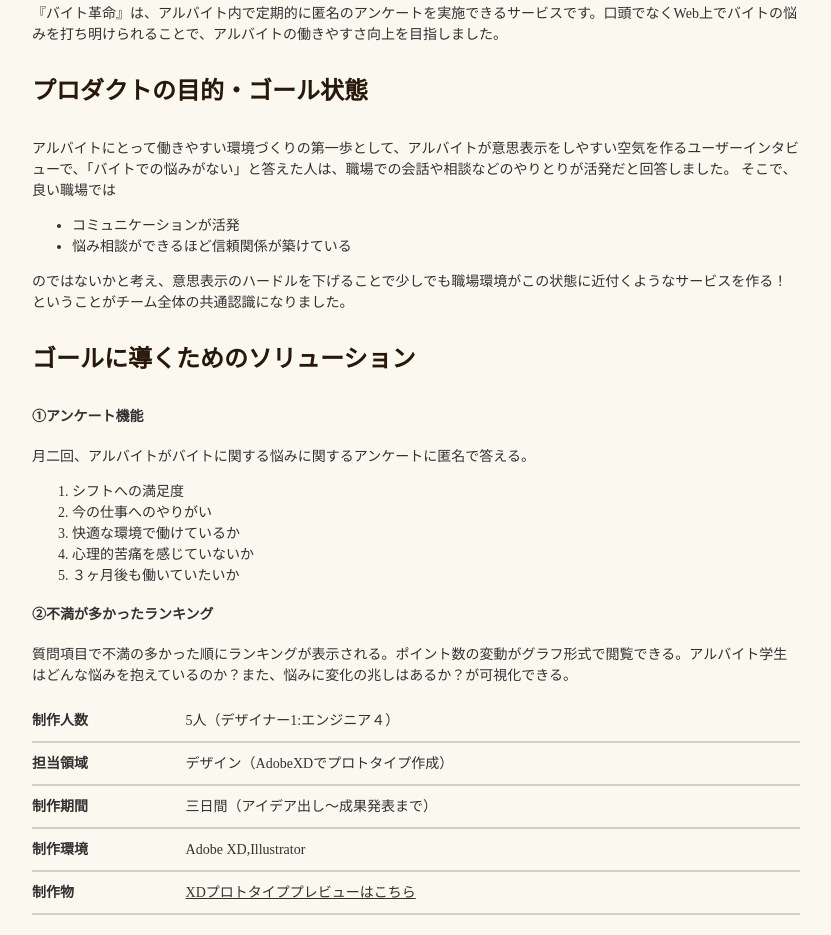
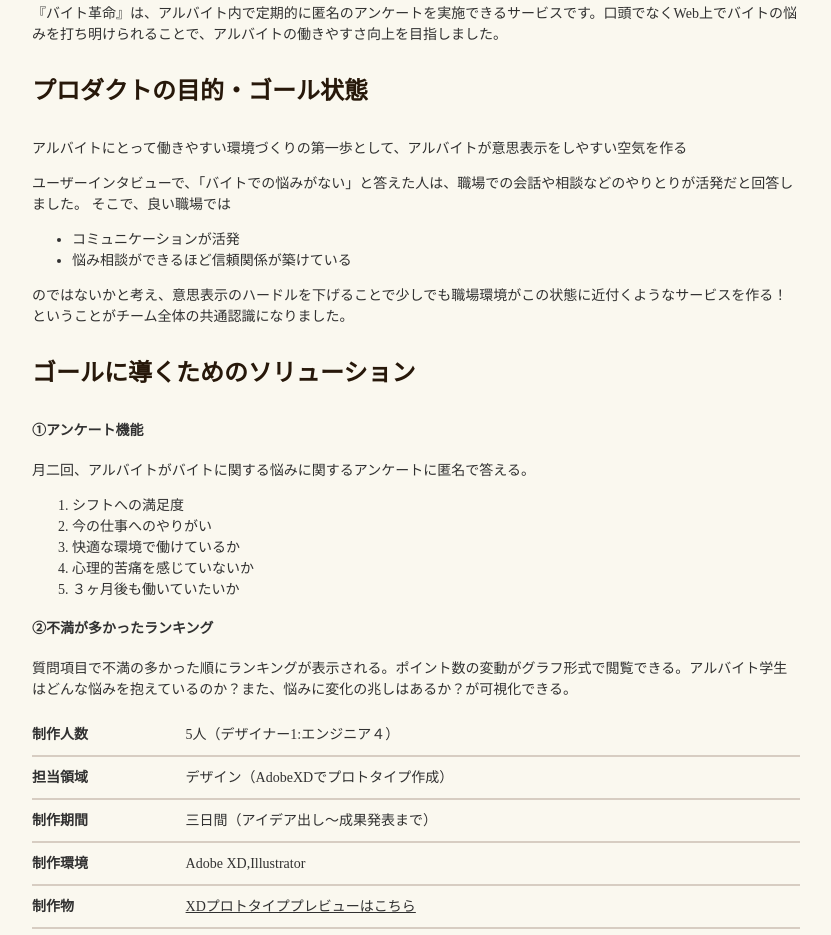
Before and after one commit to tm123n/tamagofolio, a plain HTML site: page works/works_01.html in a window 1280 px wide. Shown: the part 906-1841 px from the top of the page, without its empty margins (224-1055 px from the left). Drawn offline with Linux system fonts and the light colour scheme.

Commit message:
Update works_01.html

```diff
--- a/works/works_01.html
+++ b/works/works_01.html
@@ -23,7 +23,8 @@
 			<p>こっそり店長に改善を提案できるWebサービス</p>
 			<p>『バイト革命』は、アルバイト内で定期的に匿名のアンケートを実施できるサービスです。口頭でなくWeb上でバイトの悩みを打ち明けられることで、アルバイトの働きやすさ向上を目指しました。</p>
 			<h3>プロダクトの目的・ゴール状態</h3>
-			<p>アルバイトにとって働きやすい環境づくりの第一歩として、アルバイトが意思表示をしやすい空気を作るユーザーインタビューで、「バイトでの悩みがない」と答えた人は、職場での会話や相談などのやりとりが活発だと回答しました。
+			<p>アルバイトにとって働きやすい環境づくりの第一歩として、アルバイトが意思表示をしやすい空気を作る</p>
+			<p>ユーザーインタビューで、「バイトでの悩みがない」と答えた人は、職場での会話や相談などのやりとりが活発だと回答しました。
 			そこで、良い職場では</p>
 			<ul>
 				<li>コミュニケーションが活発</li>
```
